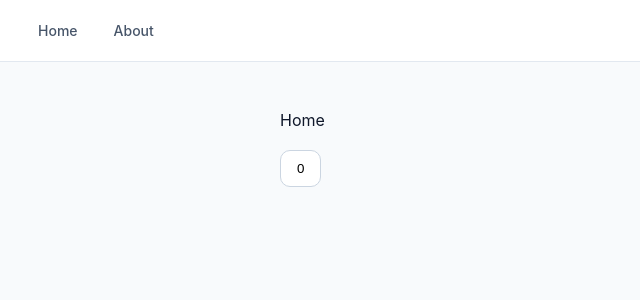
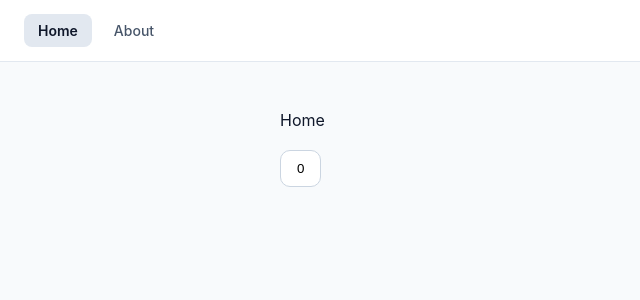
Before and after one commit to time1043/router-demo, a React (Vite) app: page / in a window 1280 px wide. Shown: the top 300 px of the page, without its empty margins (0-640 px from the left). Built offline with nearby package versions, Linux system fonts and the light colour scheme.

Commit message:
replace NavLink with Link (isActive)

```diff
--- a/src/App.tsx
+++ b/src/App.tsx
@@ -1,11 +1,21 @@
-import { Link, Outlet } from "react-router";
+import { NavLink, Outlet } from "react-router";
 
 export default function App() {
   return (
     <>
       <nav>
-        <Link to="/">Home</Link>
-        <Link to="/about">About</Link>
+        <NavLink
+          to="/"
+          className={({ isActive }) => (isActive ? "active" : "")}
+        >
+          Home
+        </NavLink>
+        <NavLink
+          to="/about"
+          className={({ isActive }) => (isActive ? "active" : "")}
+        >
+          About
+        </NavLink>
       </nav>
 
       <main>
--- a/src/index.css
+++ b/src/index.css
@@ -52,6 +52,11 @@ nav a:hover {
   background: #f1f5f9;
   color: #0f172a;
 }
+nav a.active {
+  background: #e2e8f0;
+  color: #0f172a;
+  font-weight: 600;
+}
 
 /* Page */
 main {
```
